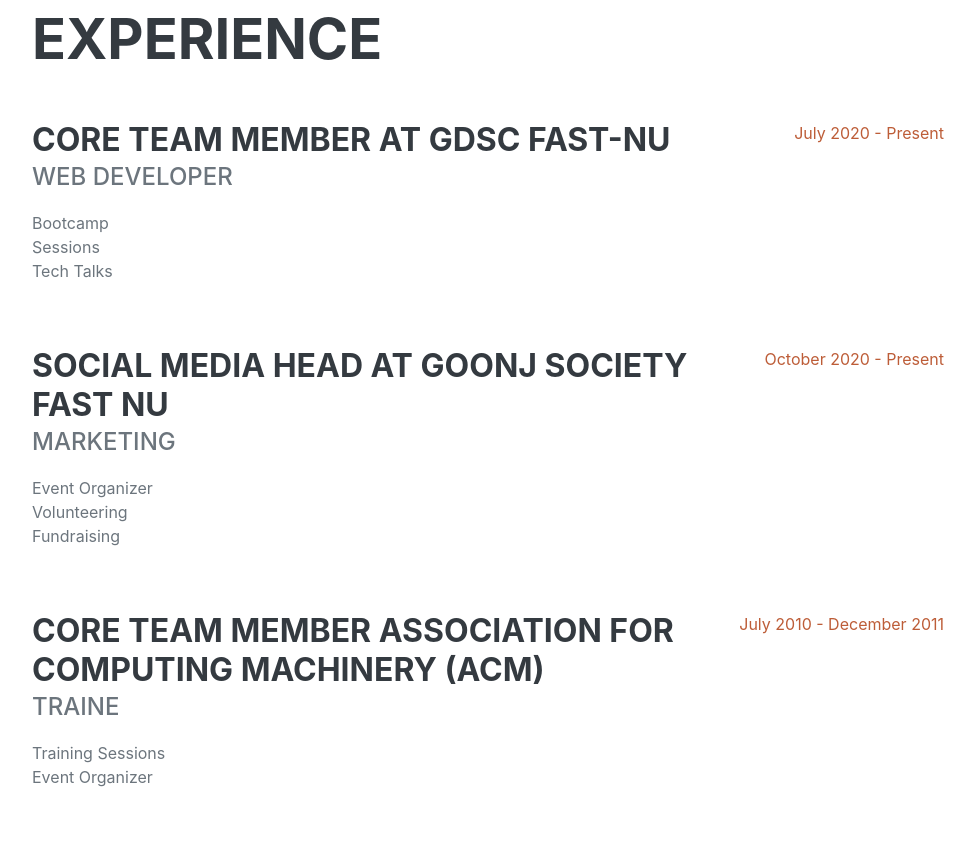
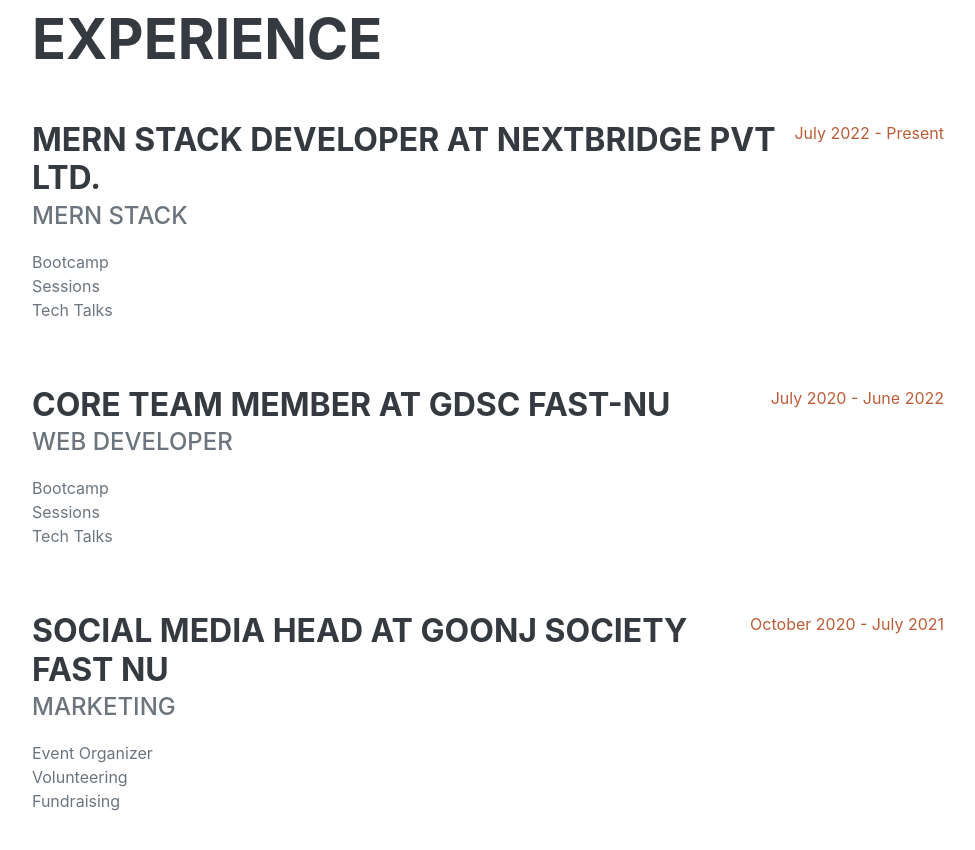
Before and after one commit to chowais181/Resume-M.Awais-Zahid, a plain HTML site: page index.html in a window 1280 px wide. Shown: the part 1720-2570 px from the top of the page, without its empty margins (288-1263 px from the left). Drawn offline with nearby package versions, Linux system fonts and the light colour scheme; a web font is replaced by a local one.

Commit message:
Update index.html
adding the new details of joining nextbridge as internee

```diff
--- a/index.html
+++ b/index.html
@@ -101,7 +101,8 @@
             <span class="text-primary">Awais Zahid</span>
           </h1>
           <div class="subheading mb-5">
-            UNDERGRADUATE COMPUTER SCIENCE STUDENT
+            MERN Stack Developer 🐱‍💻
+
           </div>
           <p class="lead mb-5">
             Creative and result-driven Computer Science student. Excellent
@@ -189,6 +190,22 @@
       <section class="resume-section" id="experience">
         <div class="resume-section-content">
           <h2 class="mb-5">Experience</h2>
+           <div
+            class="d-flex flex-column flex-md-row justify-content-between mb-5"
+          >
+            <div class="flex-grow-1">
+              <h3 class="mb-0">MERN Stack Developer at Nextbridge Pvt Ltd.</h3>
+              <div class="subheading mb-3">MERN Stack</div>
+              <p>
+                Bootcamp<br />
+                Sessions<br />
+                Tech Talks<br />
+              </p>
+            </div>
+            <div class="flex-shrink-0">
+              <span class="text-primary">July 2022 - Present</span>
+            </div>
+          </div>
           <div
             class="d-flex flex-column flex-md-row justify-content-between mb-5"
           >
@@ -202,7 +219,7 @@
               </p>
             </div>
             <div class="flex-shrink-0">
-              <span class="text-primary">July 2020 - Present</span>
+              <span class="text-primary">July 2020 - June 2022</span>
             </div>
           </div>
           <div
@@ -218,7 +235,7 @@
               </p>
             </div>
             <div class="flex-shrink-0">
-              <span class="text-primary">October 2020 - Present</span>
+              <span class="text-primary">October 2020 - July 2021</span>
             </div>
           </div>
           <div
```
